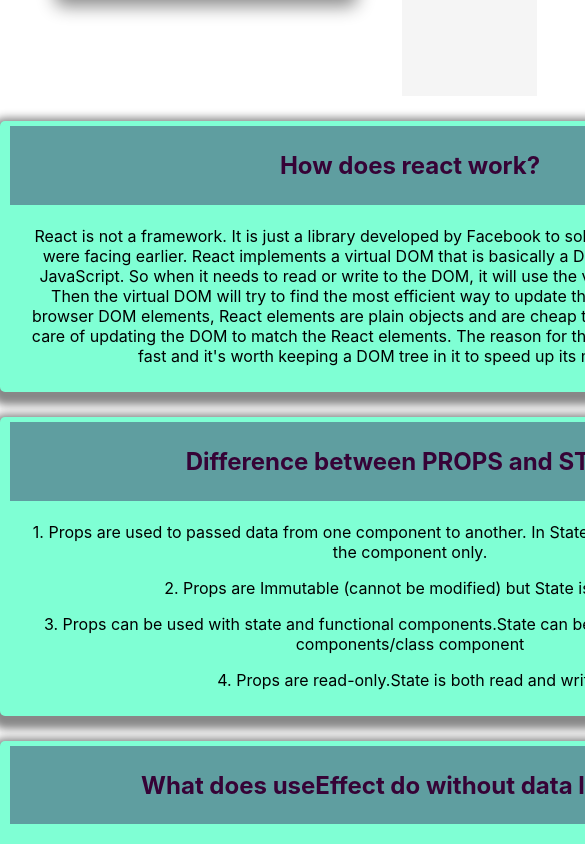
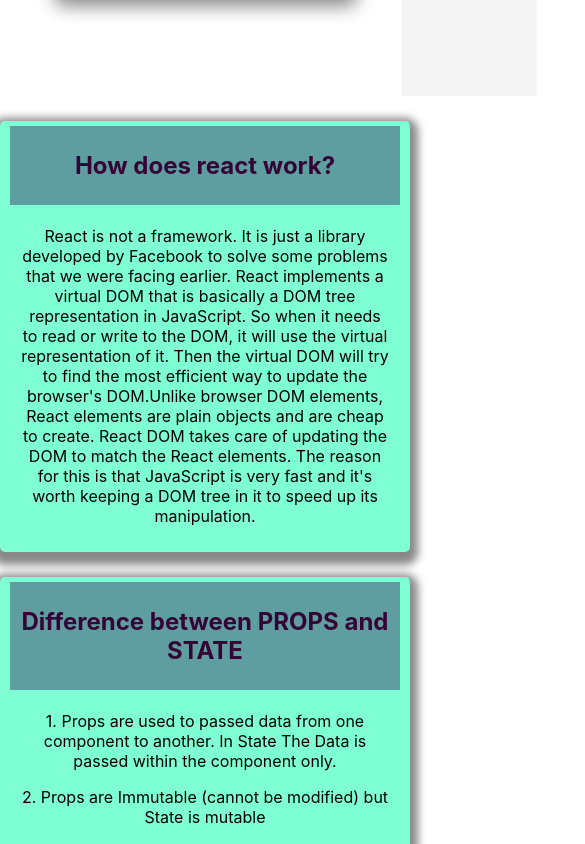
Before and after one commit to noor16mustafa/daily-activity, a React (Create React App) app: page / in a window 390 px wide. Shown: the part 3060-3904 px from the top of the page, 585 px wide, since content can reach past the window. Built offline with nearby package versions, Linux system fonts and the light colour scheme.

Commit message:
responsive done

```diff
--- a/src/components/Blog/Blog.css
+++ b/src/components/Blog/Blog.css
@@ -22,3 +22,9 @@
 .answer {
     padding: 5px 10px;
 }
+
+@media screen and (max-width:480px) {
+    .blog-container {
+        width: 100%;
+    }
+}
--- a/src/components/Card/Card.css
+++ b/src/components/Card/Card.css
@@ -15,13 +15,14 @@
 
 }
 
-@media screen and (max-width:420px) {
+@media screen and (max-width:480px) {
     .activities {
         grid-template-columns: repeat(2, 1fr);
     }
 
     .activity-container {
         grid-template-columns: repeat(1, 1fr);
+
     }
 
 }
--- a/src/components/Header/Header.css
+++ b/src/components/Header/Header.css
@@ -16,3 +16,9 @@
     margin-left: 30px;
 
 }
+
+@media screen and (max-width:480px) {
+    .header {
+        width: 100%;
+    }
+}
```
